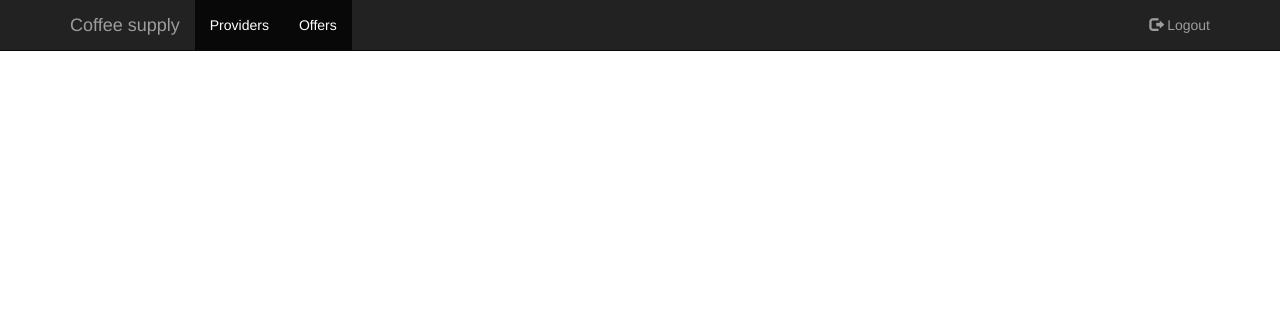
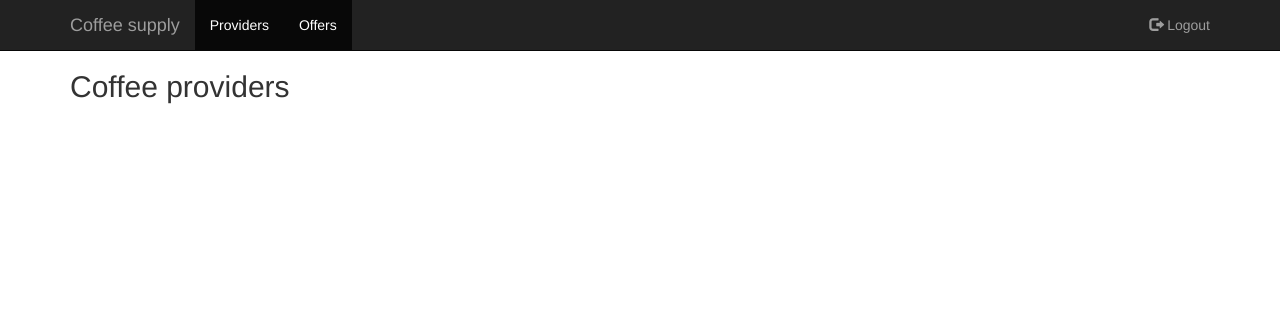
Before and after one commit to cehali/CoffeeSupply, a Flask app: page /providers in a window 1280 px wide. Shown: the top 311 px of the page. Run offline with Flask 2, Linux system fonts and the light colour scheme; the visitor is signed in with stand-in values (Sample User, id 1); data that the repository does not hold is empty; some libraries are stand-ins or nearby versions.

Commit message:
Added first provider and list view

```diff
--- a/app.py
+++ b/app.py
@@ -11,7 +11,8 @@ app = Flask(__name__)
 app.config['SECRET_KEY'] = 'mojbardzosekretnyklucz'
 Bootstrap(app)
 db = firestore.Client()
-database = db.collection('users')
+users_database = db.collection('users')
+providers_database = db.collection('providers')
 
 
 class LoginForm(FlaskForm):
@@ -38,7 +39,7 @@ def signup():
         if form.validate_on_submit():
             hashed_password = generate_password_hash(form.password.data, method='sha256')
             user = {'username': form.username.data, 'email': form.email.data, 'password': hashed_password}
-            database.add(user)
+            users_database.add(user)
             return redirect(url_for('login'))
     else:
         return redirect(url_for('dashboard'))
@@ -52,7 +53,7 @@ def login():
 
     if not session.get('logged_in'):
         if form.validate_on_submit():
-            users = database.where('username', '==', form.username.data).get()
+            users = users_database.where('username', '==', form.username.data).get()
             for user in users:
                 if check_password_hash(user.to_dict().get('password'), form.password.data):
                     session['logged_in'] = True
@@ -76,7 +77,13 @@ def dashboard():
 def providers():
     if not session.get('logged_in'):
         return redirect(url_for('login'))
-    return render_template('providers.html')
+
+    providers_ref = providers_database.get()
+    providers = []
+    for provider in providers_ref:
+        providers.append(provider.to_dict().get('name'))
+
+    return render_template('providers.html', providers=providers)
 
 
 @app.route('/offers')
--- a/templates/offers.html
+++ b/templates/offers.html
@@ -30,8 +30,5 @@
 
 {% block content %}
     <div class="container">
-        <div>
-
-        </div>
     </div>
 {% endblock %}
--- a/templates/providers.html
+++ b/templates/providers.html
@@ -30,8 +30,13 @@
 
 {% block content %}
     <div class="container">
-        <div>
-
+       <div>
+            <h2>Coffee providers</h2>
+            <ul class="list-group">
+            {% for provider in providers %}
+                <li class="list-group-item">{{ provider }}</li>
+            {% endfor %}
+            </ul>
         </div>
     </div>
 {% endblock %}
```
